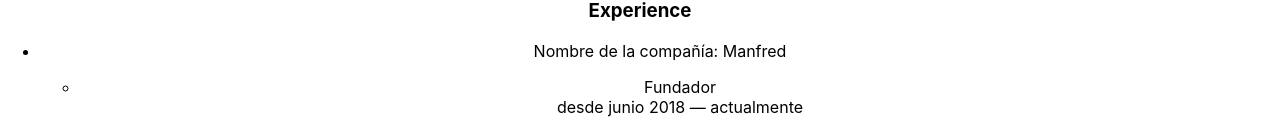
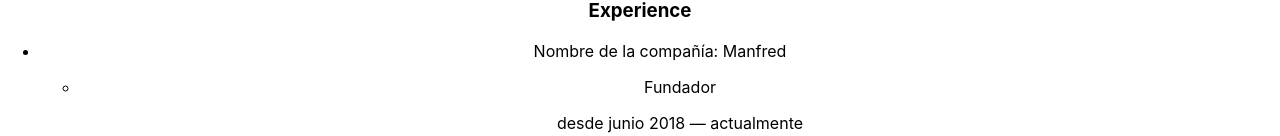
Before and after one commit to sayheylaura/manfred-awesomic-cv, a React (Create React App) app: page / in a window 1280 px wide. Shown: the part 655-791 px from the top of the page. Built offline with nearby package versions, Linux system fonts and the light colour scheme; the HTML template or start-up script is replaced by a standard one.

Commit message:
RoleItem added, RoleList modified

```diff
--- /dev/null
+++ b/src/components/RoleItem/index.js
@@ -0,0 +1,23 @@
+import React, { Component } from 'react';
+import PropTypes from 'prop-types';
+
+class RoleItem extends Component {
+  render() {
+    const {roleName, roleDateFrom, roleDateuntil, index} = this.props;
+    return (
+      <li className="role-list__item" key={index}>
+        <p className="role-list__role">{roleName}</p>
+        <p className="role-list__date">{roleDateFrom} — {roleDateuntil}</p>
+      </li>
+    );
+  }
+}
+
+RoleItem.propTypes = {
+  roleName: PropTypes.string.isRequired,
+  roleDateFrom: PropTypes.string.isRequired,
+  roleDateuntil: PropTypes.string.isRequired,
+  index: PropTypes.number.isRequired,
+};
+
+export default RoleItem;
--- a/src/components/RoleList/index.js
+++ b/src/components/RoleList/index.js
@@ -1,5 +1,6 @@
 import React, { Component } from 'react';
 import PropTypes from 'prop-types';
+import RoleItem from '../RoleItem';
 
 class RoleList extends Component {
 
@@ -9,10 +10,8 @@
       <ul className="role-list__list">
         {roles.map((item, index) => {
           return (
-            <li className="role-list__item" key={index}>
-              <div className="role-list__role">{item.role}</div>
-              <div className="role-list__date">{item.from} — {item.until}</div>
-            </li>
+            <RoleItem roleName={item.role} roleDateFrom={item.from} roleDateuntil={item.until} index={index} key={index}/>
+          //  Challenges
           );
         })}
       </ul>
```
